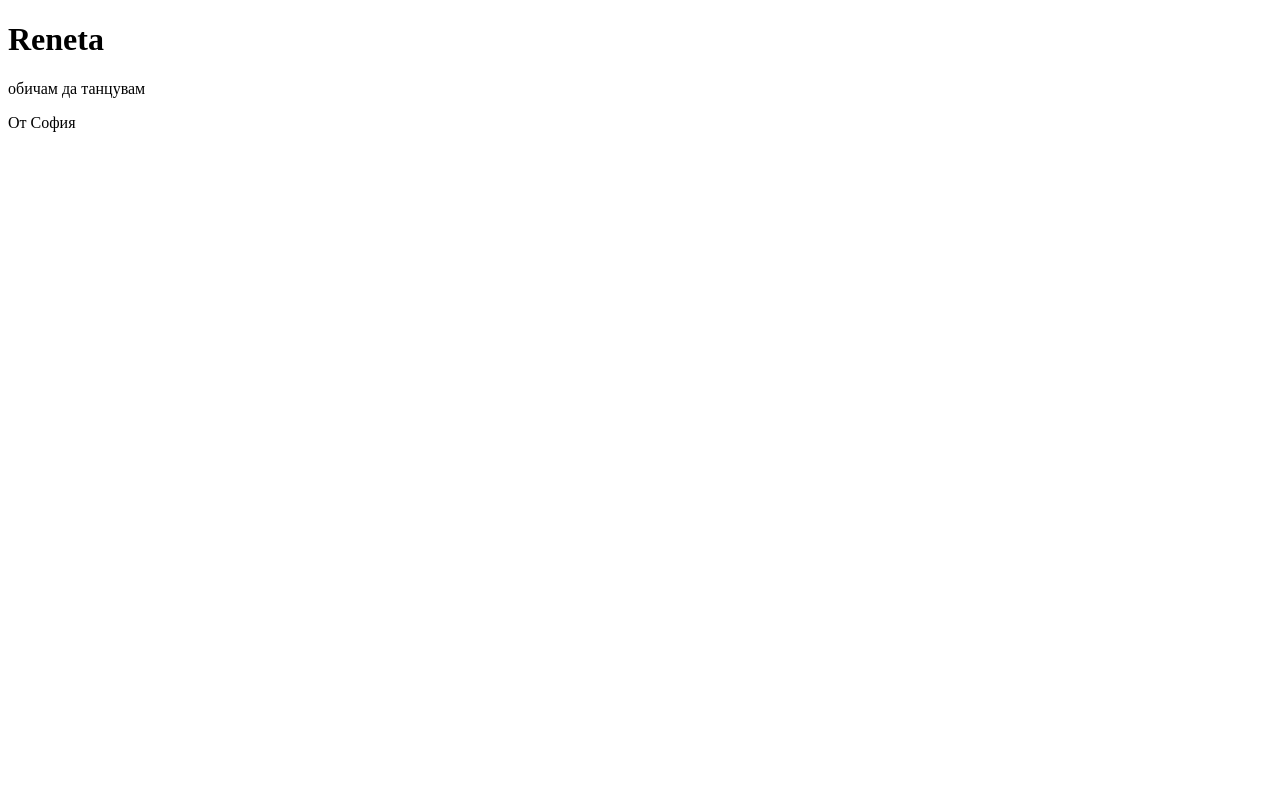
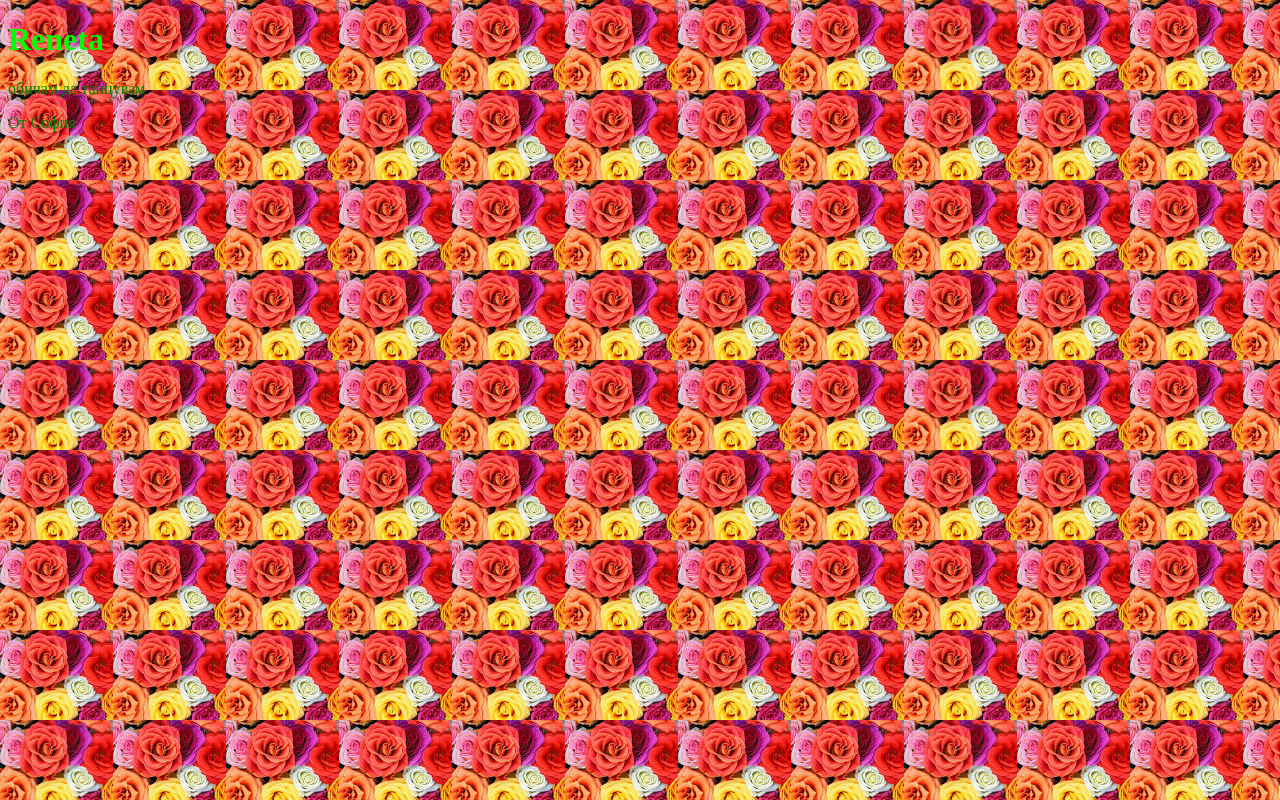
Before and after one commit to reneta/reneta.github.io, a plain HTML site: page index.html in a window 1280 px wide. Drawn offline with Linux system fonts and the light colour scheme.

Commit message:
New page

```diff
--- a/index.html
+++ b/index.html
@@ -1,7 +1,13 @@
 <!DOCTYPE html>
 <html>
 <head>
-	<title></title>
+	<title>Moiata nova stanica</title>
+	<style type="text/css">
+	h1 {color:#00ff00;}
+	body {color:green;}
+
+	body {background-image:url("flowers.jpg");}
+	</style>
 </head>
 <body>
 	<h1>Reneta</h1>
```
Also changed, not shown: Flowers.jpg (added).
